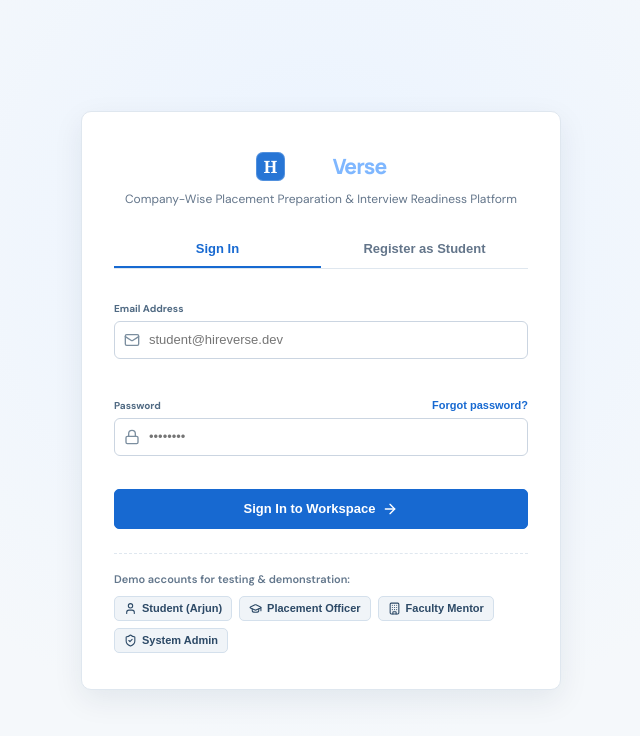
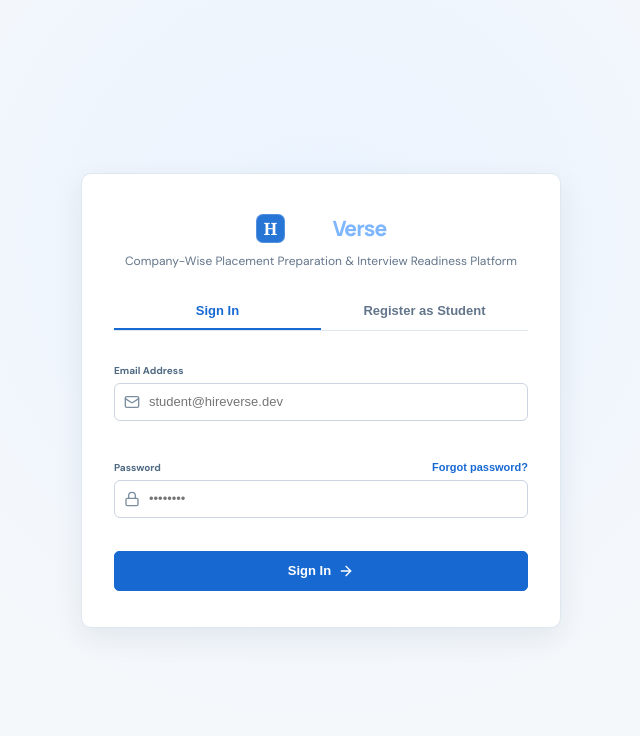
Before and after one commit to snehabhingare9011-prog/placement-prep-tracker, a React (Vite) app: page /login in a window 1280 px wide. Shown: the top 736 px of the page, without its empty margins (319-959 px from the left). Built offline with nearby package versions, Linux system fonts and the light colour scheme.

Commit message:
refactor(auth): transition authentication UI to student-focused experience by removing demo accounts panel

```diff
--- a/src/pages/AuthPage.jsx
+++ b/src/pages/AuthPage.jsx
@@ -1,6 +1,6 @@
 import { useState } from 'react'
 import { Link, useNavigate, useSearchParams } from 'react-router-dom'
-import { ShieldCheck, UserCheck, ArrowRight, Lock, Mail, User, GraduationCap, Building } from 'lucide-react'
+import { ArrowRight, Lock, Mail } from 'lucide-react'
 import { useAuth } from '../context/AuthContext'
 import api from '../api/client'
 
@@ -27,13 +27,6 @@
   const [loading, setLoading] = useState(false)
   const [error, setError] = useState('')
   const [successMsg, setSuccessMsg] = useState('')
-
-  // Quick fill helper for demonstration
-  const handleQuickFill = (demoEmail, demoPassword) => {
-    setEmail(demoEmail)
-    setPassword(demoPassword)
-    setError('')
-  }
 
   const handleLoginSubmit = async (e) => {
     e.preventDefault()
@@ -182,44 +175,9 @@
               </label>
 
               <button type="submit" className="button auth-submit-btn" disabled={loading}>
-                {loading ? 'Signing In...' : 'Sign In to Workspace'} <ArrowRight size={16} />
+                {loading ? 'Signing In...' : 'Sign In'} <ArrowRight size={16} />
               </button>
             </form>
-
-            {/* Demo Quick Fill Badges for Evaluators */}
-            <div className="demo-accounts-panel">
-              <p>Demo accounts for testing & demonstration:</p>
-              <div className="demo-chips">
-                <button
-                  type="button"
-                  className="demo-chip"
-                  onClick={() => handleQuickFill('student@hireverse.dev', 'Student@123')}
-                >
-                  <User size={13} /> Student (Arjun)
-                </button>
-                <button
-                  type="button"
-                  className="demo-chip"
-                  onClick={() => handleQuickFill('placement@hireverse.dev', 'Officer@123')}
-                >
-                  <GraduationCap size={13} /> Placement Officer
-                </button>
-                <button
-                  type="button"
-                  className="demo-chip"
-                  onClick={() => handleQuickFill('faculty@hireverse.dev', 'Faculty@123')}
-                >
-                  <Building size={13} /> Faculty Mentor
-                </button>
-                <button
-                  type="button"
-                  className="demo-chip"
-                  onClick={() => handleQuickFill('admin@hireverse.dev', 'Admin@123')}
-                >
-                  <ShieldCheck size={13} /> System Admin
-                </button>
-              </div>
-            </div>
           </>
         )}
 
--- a/src/styles.css
+++ b/src/styles.css
@@ -1353,6 +1353,13 @@
 }
 
 @media (max-width: 480px) {
+  .auth-container {
+    padding: 16px;
+  }
+  .auth-card {
+    padding: 28px 20px;
+    border-radius: 8px;
+  }
   .hero-content h1 {
     font-size: 26px;
   }
```
